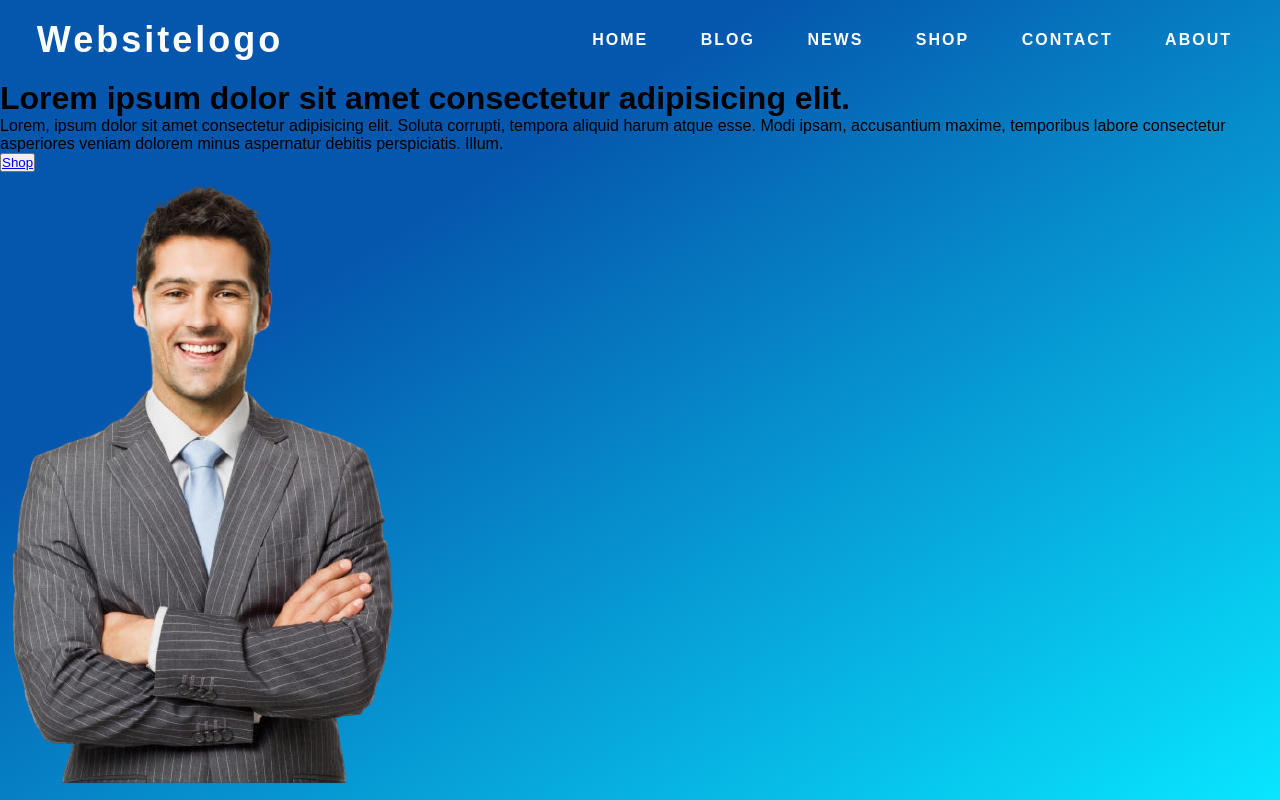
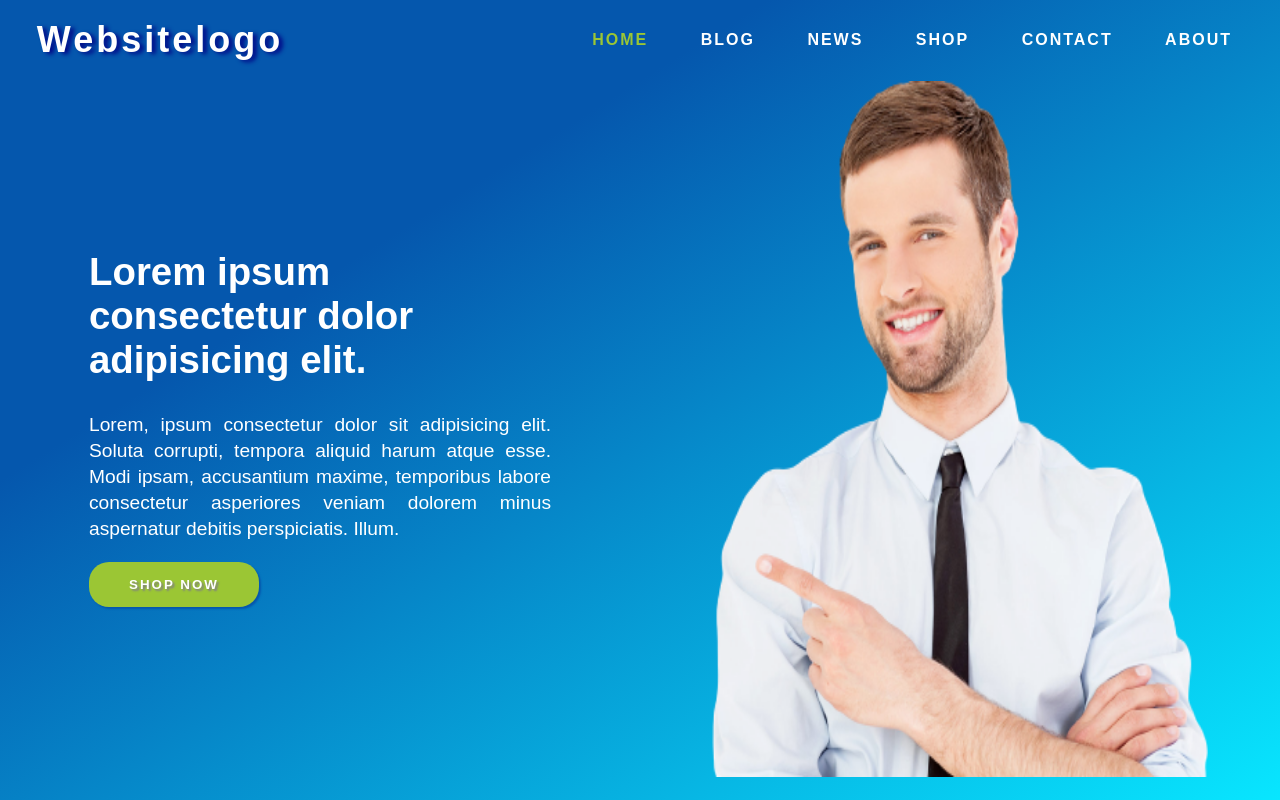
Before and after one commit to bacha-11/ParalyzeWebsite, a Flask app: page / in a window 1280 px wide. Run offline with Flask 2, Linux system fonts and the light colour scheme.

Commit message:
design home page

```diff
--- a/app/routes.py
+++ b/app/routes.py
@@ -5,3 +5,9 @@ from flask import redirect, render_template, url_for
 @app.route('/')
 def index():
     return render_template('index.html', title='Home Page')
+
+
+
+@app.route('/blog')
+def blog():
+    return render_template('index.html', title='Home Page')
--- /dev/null
+++ b/app/static/scripts/main.js
@@ -0,0 +1,8 @@
+let currentLocation = location.href
+let addActive = document.querySelectorAll('.addActive');
+for(let i=0; i<addActive.length; i++ ){
+
+    if (addActive[i].href === currentLocation){
+        addActive[i].classList.add('active')
+    }
+}
--- a/app/static/style/style.css
+++ b/app/static/style/style.css
@@ -33,6 +33,7 @@ nav .logo{
     line-height: 80px;
     color: #FFFFFF;
     text-align: center;
+    text-shadow: 4px 2px 4px #020887;
     font-size: 1.5rem;
     letter-spacing: 3px;
     transition-property: all;
@@ -84,6 +85,12 @@ nav .navbar ul li a:hover{
     color: #9bc634;
 }
 
+
+nav .navbar ul li a.active{
+    color: #9bc634;
+}
+
+
 nav .checkBtn{
     font-size: 30px;
     color: white;
@@ -95,6 +102,76 @@ nav .checkBtn{
 nav #check{
     display: none;
 }
+
+
+.main_content{
+    width: 100%;
+    height: 87vh;
+    display: flex;
+    align-items: center;
+    justify-content: space-around;
+}
+
+
+.main_content .content{
+    width: 40%;
+    color: #FFFFFF;
+    padding: 25px;
+}
+
+
+.content h1{
+    font-size: 2.4rem;
+    margin-bottom: 30px;
+}
+
+
+.content p{
+    text-align: justify;
+    font-size: 1.2rem;
+    line-height: 26px;
+    margin-bottom: 20px;
+}
+
+
+.content button{
+    width: 170px;
+    height: 45px;
+    color: #FFFFFF;
+    border: none;
+    font-family: inherit;
+    font-weight: bold;
+    letter-spacing: 2px;
+    border-radius: 20px;
+    box-shadow: 2px 2px 2px #0557AD;
+    text-transform: uppercase;
+    background-color: #9bc634;
+}
+
+
+.content button a{
+    color: #FFFFFF;
+    text-decoration: none;
+    text-shadow: 2px 2px 2px gray;
+}
+
+
+.main_content .content_img{
+    width: 40%;
+    height: 87vh;
+}
+
+.content_img img{
+    width: 100%;
+    height: 87vh;
+    margin-top: 1px;
+}
+
+
+
+
+
+
 
 
 
@@ -144,7 +221,12 @@ nav #check{
 
 
 
-@media (max-width: 600px) {
+@media screen and (max-width: 600px) {
+
+    nav{
+        background-color: black;
+    }
+
     nav .logo{
         margin-left: 30px;
         font-size: 1rem;
--- a/app/templates/_nav.html
+++ b/app/templates/_nav.html
@@ -1,7 +1,7 @@
 <nav>
 
     <div class="logo">
-        <h1><a href="#">Websitelogo</a></h1>
+        <h1><a href="{{ url_for('index') }}">Websitelogo</a></h1>
     </div>
 
     <div class="navbar">
@@ -10,12 +10,12 @@
         <label for="check" class="checkBtn"><i class="fas fa-bars"></i></label>
 
         <ul>
-            <li><a href="#"> Home </a></li>
-            <li><a href="#"> Blog </a></li>
-            <li><a href="#"> News </a></li>
-            <li><a href="#"> Shop </a></li>
-            <li><a href="#"> Contact </a></li>
-            <li><a href="#"> About </a></li>
+            <li><a href="{{ url_for('index') }}" id="a" class="addActive"> Home </a></li>
+            <li><a href="{{ url_for('blog') }}" class="addActive"> Blog </a></li>
+            <li><a href="#" class="addActive"> News </a></li>
+            <li><a href="#" class="addActive"> Shop </a></li>
+            <li><a href="#" class="addActive"> Contact </a></li>
+            <li><a href="#" class="addActive"> About </a></li>
         </ul>
     </div>
 
--- a/app/templates/base.html
+++ b/app/templates/base.html
@@ -21,5 +21,7 @@
 
     {% block content %}
     {% endblock %}
+
+    <script src="{{ url_for('static', filename='scripts/main.js') }}"></script>
 </body>
 </html>
--- a/app/templates/index.html
+++ b/app/templates/index.html
@@ -7,17 +7,17 @@
 
     <div class="main_content">
         <div class="content">
-            <h1>Lorem ipsum dolor sit amet consectetur adipisicing elit.</h1>
+            <h1>Lorem ipsum consectetur dolor adipisicing elit.</h1>
             <p>
-                Lorem, ipsum dolor sit amet consectetur adipisicing elit.
+                Lorem, ipsum consectetur dolor sit adipisicing elit.
                 Soluta corrupti, tempora aliquid harum atque esse. Modi ipsam, accusantium maxime,
                 temporibus labore consectetur asperiores veniam dolorem minus aspernatur debitis perspiciatis. Illum.
             </p>
-            <button> <a href="#"> Shop </a> </button>
+            <button> <a href="#"> Shop Now</a> </button>
         </div>
 
         <div class="content_img">
-            <img src="{{ url_for('static', filename='images/businessman1.png') }}" alt="">
+            <img src="{{ url_for('static', filename='images/businessman2.png') }}" alt="">
         </div>
     </div>
 </header>
```
